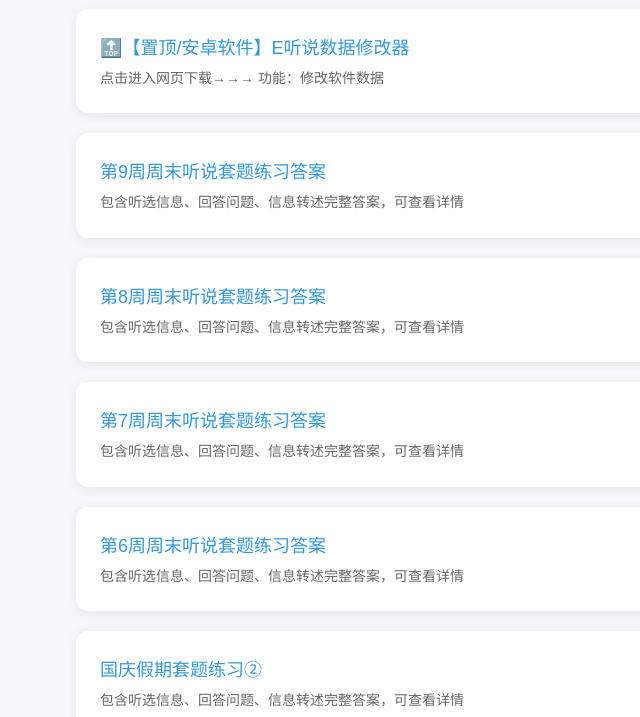
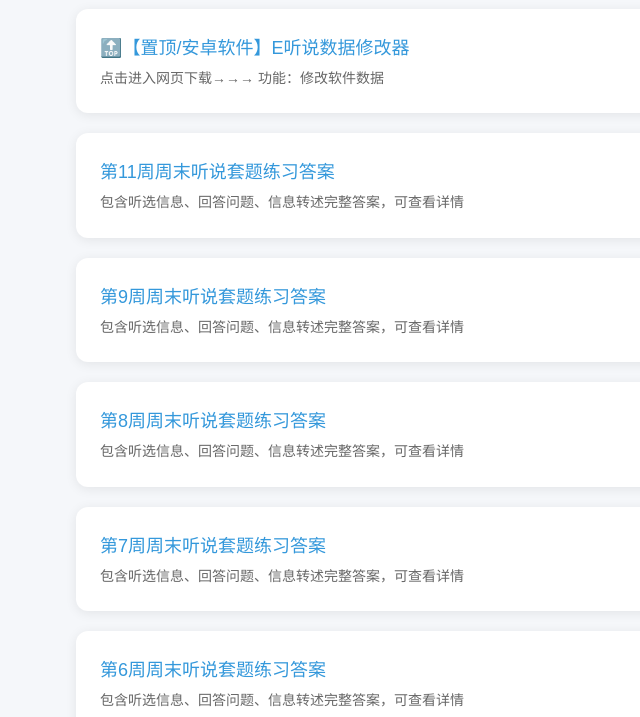
Before and after one commit to SushiSos/803ets, a plain HTML site: page index.html in a window 1280 px wide. Shown: the part 83-800 px from the top of the page, without its empty margins (164-804 px from the left). Drawn offline with Linux system fonts and the light colour scheme.

Commit message:
Update index.html

```diff
--- a/index.html
+++ b/index.html
@@ -105,6 +105,11 @@
       </div>
 
       <!-- 原有卡片 -->
+      <div class="card" onclick="location.href='web/answer_g9_11.html'">
+        <div class="card-title">第11周周末听说套题练习答案</div>
+        <div class="card-desc">包含听选信息、回答问题、信息转述完整答案，可查看详情</div>
+      </div>
+
       <div class="card" onclick="location.href='web/answer_g9_9.html'">
         <div class="card-title">第9周周末听说套题练习答案</div>
         <div class="card-desc">包含听选信息、回答问题、信息转述完整答案，可查看详情</div>
```
